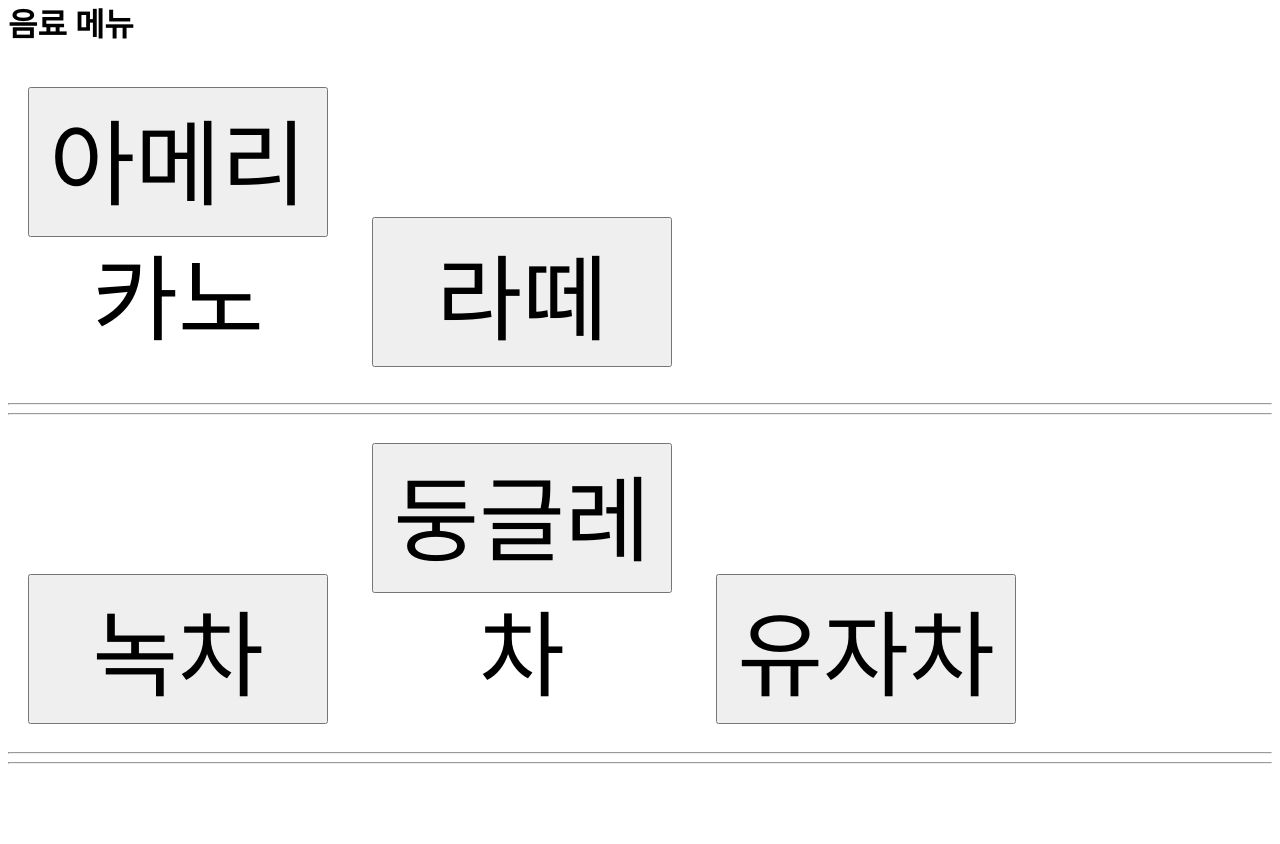
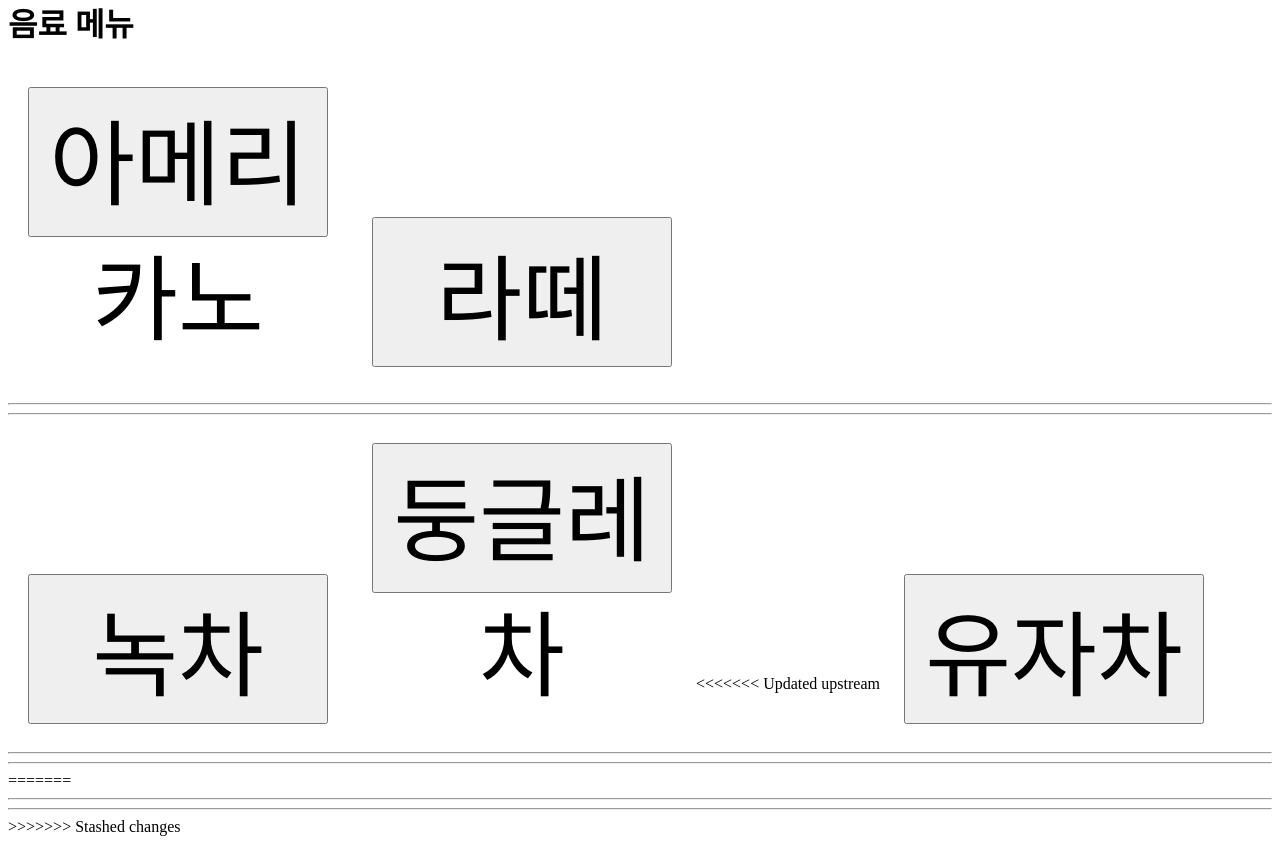
Before and after one commit to skandnl/david, a Flask app: page /menu in a window 1280 px wide. Shown: the part 22-866 px from the top of the page. Before the commit the page ends 786 px from the top, so only its background shows below. Run offline with Flask 3, Linux system fonts and the light colour scheme.

Commit message:
최종변경사항 추가

```diff
--- a/templates/menu.html
+++ b/templates/menu.html
@@ -21,10 +21,15 @@
 <hr>
     <button>녹차</button>
     <button>둥글레차</button>
+<<<<<<< Updated upstream
     <button>유자차</button>
 <hr>
 <hr>
 
+=======
+<hr>
+<hr>
+>>>>>>> Stashed changes
 
 </body>
 </html>
```
